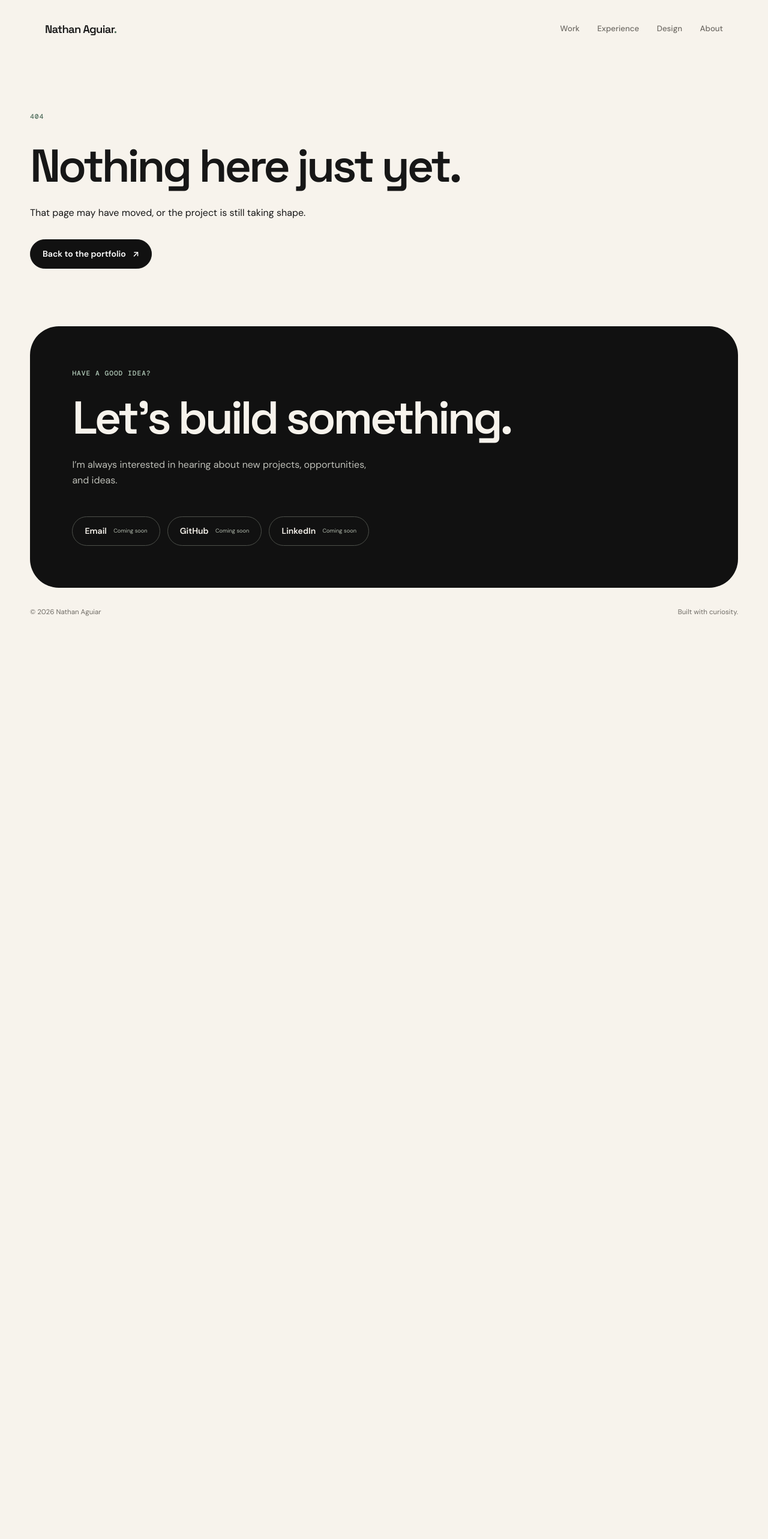
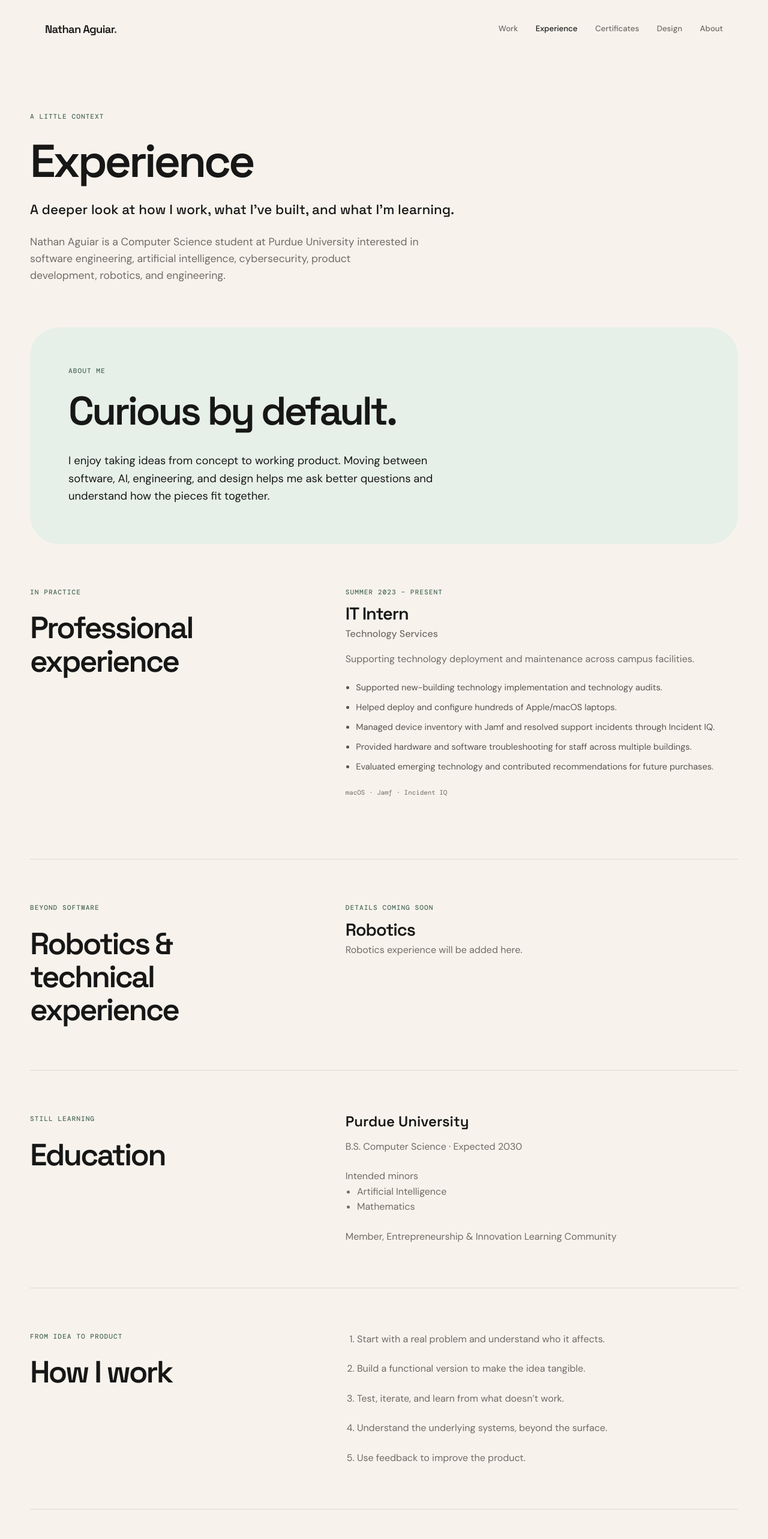
Before and after one commit to nathanaguiar2007/Portfolio, a React (Vite) app: page /experience in a window 1280 px wide. Shown: the top 2566 px of the page at 60% size. Before the commit the page ends 1062 px from the top, so only its background shows below. Built offline with nearby package versions, Linux system fonts and the light colour scheme.

Commit message:
Remove resume section

```diff
--- a/src/App.tsx
+++ b/src/App.tsx
@@ -5,6 +5,7 @@ import Navbar from "./components/Navbar";
 import { projects } from "./data/portfolio";
 import About from "./pages/About";
 import Design from "./pages/Design";
+import Experience from "./pages/Experience";
 import Home from "./pages/Home";
 import NotFound from "./pages/NotFound";
 import Project from "./pages/Project";
@@ -18,7 +19,7 @@ function RouteEffects() {
     );
     const title =
       project?.title ??
-      { "/": "Portfolio", "/about": "About", "/design": "Design" }[pathname] ??
+      { "/": "Portfolio", "/about": "About", "/experience": "Experience", "/design": "Design" }[pathname] ??
       "Page not found";
     document.title = `${title} — Nathan Aguiar`;
     const description = document.querySelector('meta[name="description"]');
@@ -64,6 +65,7 @@ export default function App() {
         <Routes>
           <Route path="/" element={<Home />} />
           <Route path="/projects/:slug" element={<Project />} />
+          <Route path="/experience" element={<Experience />} />
           <Route path="/design" element={<Design />} />
           <Route path="/about" element={<About />} />
           <Route path="*" element={<NotFound />} />
--- /dev/null
+++ b/src/components/CertificatesSection.tsx
@@ -0,0 +1,32 @@
+import { certificates } from "../data/portfolio";
+import SectionHeader from "./SectionHeader";
+
+export default function CertificatesSection() {
+  return (
+    <section id="certificates" className="section-shell certificates-section">
+      <SectionHeader eyebrow="Credentials" title="Certificates" description="A space for continued learning. Placeholder entries below will be replaced with earned credentials." />
+      <ul className="certificate-grid">
+        {certificates.map((certificate) => (
+          <li key={certificate.id}>
+            <article className="certificate">
+              {certificate.placeholder && <p className="eyebrow">Placeholder · Add credential</p>}
+              {certificate.image && (
+                <figure className="certificate-image">
+                  <img src={/^(https?:)?\/\//.test(certificate.image.src) ? certificate.image.src : `${import.meta.env.BASE_URL}${certificate.image.src.replace(/^\//, "")}`} alt={certificate.image.alt} loading="lazy" />
+                </figure>
+              )}
+              <header>
+                <h3>{certificate.name}</h3>
+                <p>{certificate.issuer}</p>
+              </header>
+              {certificate.earned ? <time dateTime={certificate.earned.dateTime}>{certificate.earned.label}</time> : <p className="certificate-date">Date to be added</p>}
+              {certificate.description && <p>{certificate.description}</p>}
+              {certificate.credentialId && <p>Credential ID: {certificate.credentialId}</p>}
+              {certificate.credentialUrl && <a className="text-link" href={certificate.credentialUrl}>Verify {certificate.name} <span aria-hidden="true">↗</span></a>}
+            </article>
+          </li>
+        ))}
+      </ul>
+    </section>
+  );
+}
--- a/src/components/DesignGallery.tsx
+++ b/src/components/DesignGallery.tsx
@@ -1,6 +1,7 @@
 import { designCategories } from "../data/portfolio";
 
-export default function DesignGallery() {
+export default function DesignGallery({ standalone = false }: { standalone?: boolean }) {
+  const Heading = standalone ? "h2" : "h3";
   return (
     <div className="gallery-grid">
       {designCategories.map((category, index) => (
@@ -15,7 +16,7 @@ export default function DesignGallery() {
             <span />
           </div>
           <figcaption>
-            <h3>{category.title}</h3>
+            <Heading>{category.title}</Heading>
             <p>{category.subtitle}</p>
             <span className="gallery-placeholder">
               Project images coming soon
--- a/src/components/Footer.tsx
+++ b/src/components/Footer.tsx
@@ -9,14 +9,14 @@ export default function Footer() {
 
   return (
     <footer className="footer-shell" id="contact">
-      <div className="contact-section">
+      <section className="contact-section">
         <p className="eyebrow">Have a good idea?</p>
         <h2>Let’s build something.</h2>
         <p>
           I’m always interested in hearing about new projects, opportunities,
           and ideas.
         </p>
-        <div className="contact-links">
+        <address className="contact-links">
           {links.map(({ label, href }) =>
             href ? (
               <a className="pill-link" href={href} key={label}>
@@ -36,8 +36,8 @@ export default function Footer() {
               </span>
             ),
           )}
-        </div>
-      </div>
+        </address>
+      </section>
       <div className="footer-bottom">
         <p>© {new Date().getFullYear()} Nathan Aguiar</p>
         <p>Built with curiosity.</p>
--- a/src/components/Navbar.tsx
+++ b/src/components/Navbar.tsx
@@ -3,7 +3,8 @@ import { Link, NavLink } from "react-router";
 
 const navigation = [
   { label: "Work", to: "/#work" },
-  { label: "Experience", to: "/#experience" },
+  { label: "Experience", to: "/experience" },
+  { label: "Certificates", to: "/#certificates" },
   { label: "Design", to: "/design" },
   { label: "About", to: "/about" },
 ];
@@ -53,12 +54,12 @@ export default function Navbar() {
           {open ? "Close" : "Menu"}{" "}
           <span aria-hidden="true">{open ? "−" : "+"}</span>
         </button>
-        <div
+        <ul
           id="navigation-links"
           className={`navigation-links${open ? " is-open" : ""}`}
         >
-          {navigation.map(({ label, to }) =>
-            to.includes("#") ? (
+          {navigation.map(({ label, to }) => (
+            <li key={label}>{to.includes("#") ? (
               <Link key={label} to={to} onClick={() => setOpen(false)}>
                 {label}
               </Link>
@@ -66,9 +67,9 @@ export default function Navbar() {
               <NavLink key={label} to={to} onClick={() => setOpen(false)}>
                 {label}
               </NavLink>
-            ),
-          )}
-        </div>
+            )}</li>
+          ))}
+        </ul>
       </nav>
     </header>
   );
--- a/src/components/SectionHeader.tsx
+++ b/src/components/SectionHeader.tsx
@@ -14,13 +14,13 @@ export default function SectionHeader({
   children,
 }: SectionHeaderProps) {
   return (
-    <div className="section-header">
+    <header className="section-header">
       <div>
         <p className="eyebrow">{eyebrow}</p>
         <h2 className="section-title">{title}</h2>
       </div>
       {description && <p className="section-description">{description}</p>}
       {children}
-    </div>
+    </header>
   );
 }
--- a/src/data/portfolio.ts
+++ b/src/data/portfolio.ts
@@ -86,7 +86,8 @@ export const experience: Experience[] = [
       "Supported new-building technology implementation and technology audits.",
       "Helped deploy and configure hundreds of Apple/macOS laptops.",
       "Managed device inventory with Jamf and resolved support incidents through Incident IQ.",
-      "Provided hardware and software troubleshooting for end users.",
+      "Provided hardware and software troubleshooting for staff across multiple buildings.",
+      "Evaluated emerging technology and contributed recommendations for future purchases.",
     ],
     technologies: ["macOS", "Jamf", "Incident IQ"],
   },
@@ -161,3 +162,45 @@ export const contact = {
   linkedin: "",
   portfolio: "",
 };
+
+
+export interface Certificate {
+  id: string;
+  name: string;
+  issuer: string;
+  earned?: { label: string; dateTime: string };
+  description?: string;
+  credentialId?: string;
+  credentialUrl?: string;
+  // Use a public/ relative path (e.g. images/certificate.webp), or an HTTPS URL.
+  image?: { src: string; alt: string };
+  placeholder?: boolean;
+}
+
+// Replace these placeholders with confirmed credentials. Dates use ISO format.
+export const certificates: Certificate[] = [
+  { id: "certificate-1", name: "Certificate Name", issuer: "Issuing Organization", placeholder: true },
+  { id: "certificate-2", name: "Certificate Name", issuer: "Issuing Organization", placeholder: true },
+];
+
+export const experienceStory = {
+  subtitle: "A deeper look at how I work, what I’ve built, and what I’m learning.",
+  about: "I enjoy taking ideas from concept to working product. Moving between software, AI, engineering, and design helps me ask better questions and understand how the pieces fit together.",
+  preview: "From deploying technology across campus facilities to building software, I’m interested in how ideas become useful tools for people.",
+  approach: [
+    "Start with a real problem and understand who it affects.",
+    "Build a functional version to make the idea tangible.",
+    "Test, iterate, and learn from what doesn’t work.",
+    "Understand the underlying systems, beyond the surface.",
+    "Use feedback to improve the product.",
+  ],
+  interests: ["Software engineering", "Artificial intelligence", "Machine learning", "Cybersecurity", "Product development", "Robotics", "Engineering", "Human-centered software"],
+};
+
+export const education = {
+  university: "Purdue University",
+  degree: "B.S. Computer Science",
+  expectedYear: "2030",
+  intendedMinors: ["Artificial Intelligence", "Mathematics"],
+  community: "Entrepreneurship & Innovation Learning Community",
+};
--- a/src/pages/Design.tsx
+++ b/src/pages/Design.tsx
@@ -11,7 +11,7 @@ export default function Design() {
           3D printing, and physical builds.
         </p>
       </header>
-      <DesignGallery />
+      <DesignGallery standalone />
     </div>
   );
 }
--- /dev/null
+++ b/src/pages/Experience.tsx
@@ -0,0 +1,50 @@
+import { about, education, experience, experienceStory } from "../data/portfolio";
+import ExperienceEntry from "../components/ExperienceEntry";
+import SectionHeader from "../components/SectionHeader";
+
+export default function Experience() {
+  return (
+    <article className="section-shell experience-page">
+      <header className="page-header">
+        <p className="eyebrow">A little context</p>
+        <h1>Experience</h1>
+        <p className="project-tagline">{experienceStory.subtitle}</p>
+        <p>{about.introduction}</p>
+      </header>
+      <section className="experience-introduction">
+        <SectionHeader eyebrow="About me" title="Curious by default." />
+        <p>{experienceStory.about}</p>
+      </section>
+      <section className="story-section editorial-layout">
+        <SectionHeader eyebrow="In practice" title="Professional experience" />
+        <div>
+          {experience.filter((entry) => entry.id !== "robotics").map((entry) => <ExperienceEntry key={entry.id} entry={entry} />)}
+        </div>
+      </section>
+      <section className="story-section editorial-layout">
+        <SectionHeader eyebrow="Beyond software" title="Robotics & technical experience" />
+        <div>
+          {experience.filter((entry) => entry.id === "robotics").map((entry) => <ExperienceEntry key={entry.id} entry={entry} />)}
+        </div>
+      </section>
+      <section className="story-section editorial-layout">
+        <SectionHeader eyebrow="Still learning" title="Education" />
+        <article className="education-copy">
+          <h3>{education.university}</h3>
+          <p>{education.degree} · Expected <time dateTime={education.expectedYear}>{education.expectedYear}</time></p>
+          <p>Intended minors</p>
+          <ul>{education.intendedMinors.map((minor) => <li key={minor}>{minor}</li>)}</ul>
+          <p>Member, {education.community}</p>
+        </article>
+      </section>
+      <section className="story-section editorial-layout">
+        <SectionHeader eyebrow="From idea to product" title="How I work" />
+        <ol className="approach-list">{experienceStory.approach.map((step) => <li key={step}>{step}</li>)}</ol>
+      </section>
+      <section className="technical-interests">
+        <SectionHeader eyebrow="Questions worth exploring" title="Technical interests" />
+        <ul>{experienceStory.interests.map((interest) => <li key={interest}>{interest}</li>)}</ul>
+      </section>
+    </article>
+  );
+}
--- a/src/pages/Home.tsx
+++ b/src/pages/Home.tsx
@@ -1,8 +1,8 @@
 import { Link } from "react-router";
-import { experience, projects, skillGroups } from "../data/portfolio";
+import { experienceStory, projects, skillGroups } from "../data/portfolio";
 import AboutSection from "../components/AboutSection";
 import DesignGallery from "../components/DesignGallery";
-import ExperienceEntry from "../components/ExperienceEntry";
+import CertificatesSection from "../components/CertificatesSection";
 import Hero from "../components/Hero";
 import ProjectCard from "../components/ProjectCard";
 import ProjectShowcase from "../components/ProjectShowcase";
@@ -67,10 +67,11 @@ export default function Home() {
             }
             description="Listening carefully, making things, and improving them until they feel right."
           />
-          <div className="timeline">
-            {experience.map((entry) => (
-              <ExperienceEntry key={entry.id} entry={entry} />
-            ))}
+          <div className="experience-preview">
+            <p>{experienceStory.preview}</p>
+            <Link to="/experience" className="text-link">
+              Read more about my experience <span aria-hidden="true">→</span>
+            </Link>
           </div>
         </div>
       </section>
@@ -98,6 +99,7 @@ export default function Home() {
           </div>
         </div>
       </section>
+      <CertificatesSection />
       <section className="gallery-band">
         <div className="section-shell">
           <SectionHeader eyebrow="Beyond the screen" title="Beyond code.">
--- a/src/pages/Project.tsx
+++ b/src/pages/Project.tsx
@@ -9,7 +9,7 @@ export default function Project() {
   if (!project) return <NotFound />;
 
   return (
-    <div className="section-shell project-page">
+    <article className="section-shell project-page">
       <Link to="/#work" className="text-link back-link">
         ← Selected work
       </Link>
@@ -45,6 +45,6 @@ export default function Project() {
           →
         </span>
       </Link>
-    </div>
+    </article>
   );
 }
--- a/src/styles.css
+++ b/src/styles.css
@@ -731,9 +731,6 @@ a:hover .arrow {
 .editorial-layout .section-description {
   margin-top: var(--space-lg);
 }
-.timeline {
-  border-top: 1px solid #cfc7bc;
-}
 .experience-entry {
   padding: var(--space-lg) 0;
   border-bottom: 1px solid #cfc7bc;
@@ -914,6 +911,7 @@ a:hover .arrow {
 .gallery-print figcaption {
   background: linear-gradient(transparent, rgb(17 17 17 / 95%));
 }
+.gallery-tile h2,
 .gallery-tile h3 {
   font-size: 1.2rem;
 }
@@ -1521,3 +1519,39 @@ a:hover .arrow {
     transform: none;
   }
 }
+
+/* Credentials and the longer experience story share the existing palette. */
+.navigation-links { list-style: none; padding: 0; }
+.contact-links { font-style: normal; }
+.experience-preview { align-self: center; }
+.experience-preview > p { color: var(--text-secondary); font-size: 1.15rem; margin-bottom: var(--space-lg); }
+.certificate-grid { list-style: none; padding: 0; display: grid; grid-template-columns: repeat(2, minmax(0, 1fr)); gap: var(--space-md); }
+.certificate { height: 100%; padding: clamp(1.5rem, 4vw, 3rem); border: 1px solid var(--border); border-radius: var(--radius-large); background: var(--green-soft); overflow-wrap: anywhere; }
+.certificate-grid > li:nth-child(even) .certificate { background: var(--blue-soft); }
+.certificate h3 { font-size: 1.65rem; margin-bottom: .7rem; }
+.certificate > .eyebrow { margin-bottom: var(--space-xl); }
+.certificate header p, .certificate time, .certificate-date { color: var(--text-secondary); }
+.certificate > p:not(.eyebrow), .certificate time { display: block; margin-top: var(--space-sm); }
+.certificate-image { margin-bottom: var(--space-md); }
+.certificate-image img { max-height: 220px; object-fit: contain; border-radius: var(--radius-small); }
+.experience-page .page-header { max-width: 850px; }
+.experience-introduction, .technical-interests { padding: clamp(1.5rem, 5vw, 4rem); border-radius: var(--radius-feature); background: var(--green-soft); }
+.experience-introduction > p { max-width: 650px; font-size: 1.15rem; }
+.experience-introduction .section-header, .technical-interests .section-header { margin-bottom: var(--space-lg); }
+.story-section { padding-block: var(--space-2xl); border-bottom: 1px solid var(--border); }
+.story-section .section-title { font-size: clamp(2rem, 4vw, 3.2rem); overflow-wrap: anywhere; }
+.story-section .experience-entry { padding-top: 0; border-bottom: 0; }
+.education-copy h3 { font-size: 1.5rem; margin-bottom: var(--space-sm); }
+.education-copy p + p, .education-copy ul + p { margin-top: var(--space-md); }
+.education-copy ul, .approach-list { padding-left: 1.2rem; }
+.education-copy, .approach-list { color: var(--text-secondary); }
+.education-copy h3 { color: var(--text-primary); }
+.approach-list li + li { margin-top: var(--space-md); }
+.technical-interests { margin-top: var(--space-2xl); background: var(--blue-soft); }
+.technical-interests ul { list-style: none; padding: 0; display: flex; flex-wrap: wrap; gap: .75rem; }
+.technical-interests li { border: 1px solid #b6c9d3; border-radius: var(--radius-pill); padding: .6rem 1rem; }
+@media (max-width: 767px) {
+  .certificate-grid { grid-template-columns: 1fr; }
+}
+
+.project-header h1 { overflow-wrap: anywhere; }
```
Also changed, not shown: 1 other file (tests, documents, lock files or other folders).
